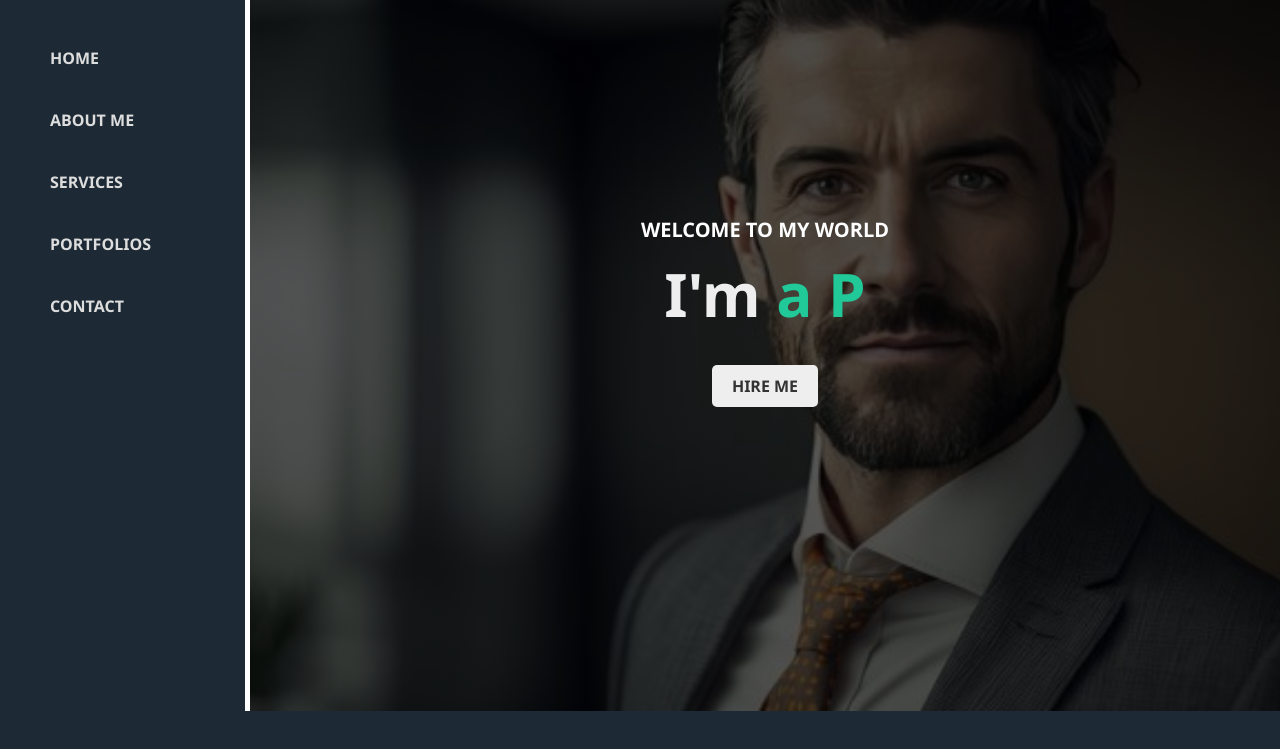
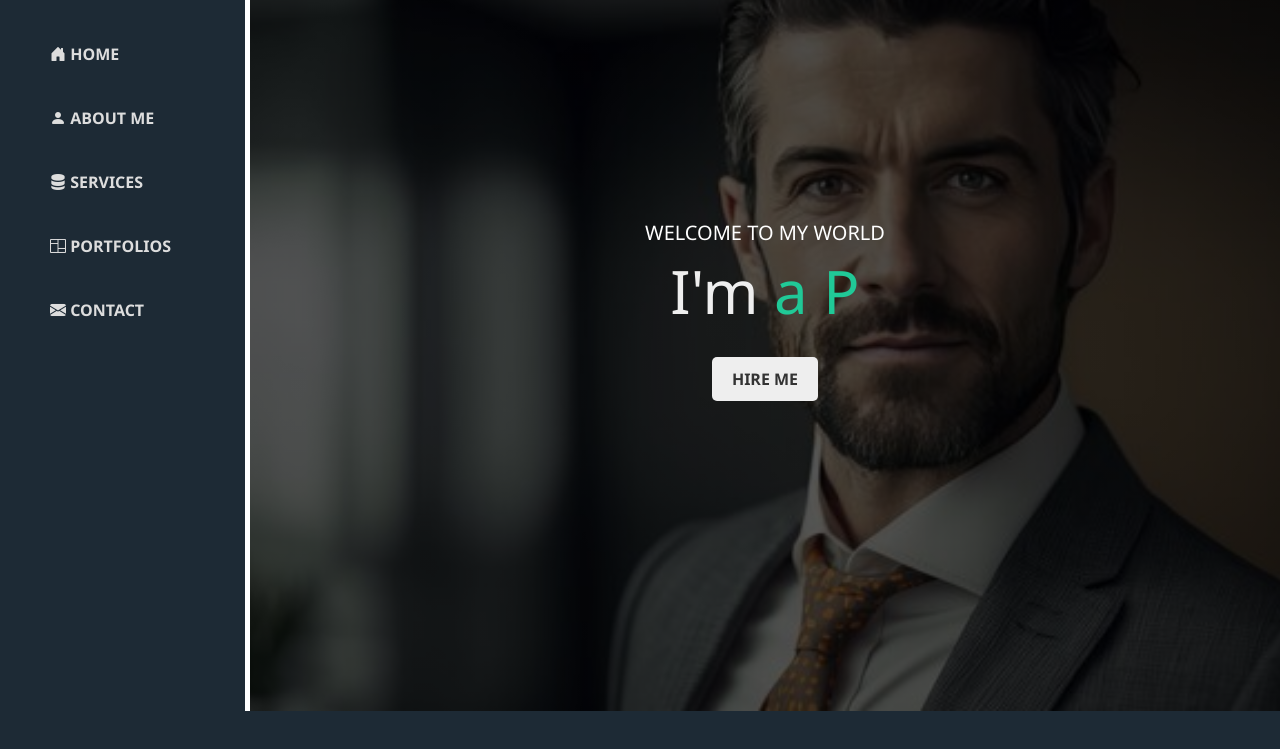
Before and after one commit to atz-shahin/portfolio, a plain HTML site: page index.html in a window 1280 px wide. Shown: the part 89-838 px from the top of the page. Drawn offline with nearby package versions, Linux system fonts and the light colour scheme.

Commit message:
Add files via upload

```diff
--- a/css/index.css
+++ b/css/index.css
@@ -1,23 +1,22 @@
 * {padding: 0; margin: 0; box-sizing: border-box; user-select: none; -ms-user-select: none; -webkit-user-select: none;}
 html, body {font-family: 'Segoe UI', Tahoma, Geneva, Verdana, sans-serif; color: #eee; background: #1D2A35; scroll-behavior: smooth; overflow-x: hidden; height: 10000px;}
-ul {list-style-type: none;}
+ul {list-style-type: none; padding: 0;}
 a {text-decoration: none; transition: all 0.3s;}
 button {border: none; background: none; cursor: pointer;}
 section {padding: 100px 10px;}
 
             /* header section start from here */
 header {position: fixed; width: 250px; height: 100%; top: 0; left: 0; overflow: hidden; transition: all 0.3s; z-index: 10; border-right: 5px solid #fff; padding: 30px;}
-header .header_logo {max-width: 180px; overflow: hidden; display: block; align-self: center; margin: 0 auto 30px auto;}
+header .header_logo {max-width: 180px; overflow: hidden; display: block; margin: 0 auto 30px auto;}
 /* menu items */
-header #menuItems ul li a {display: flex; position:relative; color: #ddd; padding: 20px; transition: all 0.3s; font-weight: bold;}
+header #menuItems ul li a {position:relative; color: #ddd; padding: 20px; transition: all 0.3s; font-weight: bold; display: inline-block; width: 100%;}
 header #menuItems ul li a:hover {box-shadow: inset 0 0 10px #101010; border-radius: 10px;}
-header #menuItems ul li a img {width: 20px; align-self: center;}
-header #menuItems ul li a span {align-self: center; margin-left: 10px;}
 
 /* header sticky */
 header.sticky {background: #ffffffee; border-color: #20C997;}
 header.sticky #menuItems ul li a {color: #1d1d1d;}
 header.sticky #menuItems ul li a:hover {box-shadow: inset 0 0 10px #ccc;}
+header.sticky #menuItems ul li a i {color: #20C997;}
             /* header section end here */
 
 main#main_content {margin-left: 250px;}
--- a/index.html
+++ b/index.html
@@ -5,6 +5,10 @@
     <meta http-equiv="X-UA-Compatible" content="IE=edge">
     <meta name="viewport" content="width=device-width, initial-scale=1.0, user-scalable=no">
     <title>Personal Portfolio</title>
+        <!-- bootstrap -->
+    <link href="https://cdn.jsdelivr.net/npm/bootstrap@5.3.0/dist/css/bootstrap.min.css" rel="stylesheet" integrity="sha384-9ndCyUaIbzAi2FUVXJi0CjmCapSmO7SnpJef0486qhLnuZ2cdeRhO02iuK6FUUVM" crossorigin="anonymous">
+        <!-- icons -->
+    <link rel="stylesheet" href="https://cdn.jsdelivr.net/npm/bootstrap-icons@1.10.5/font/bootstrap-icons.css">
     <link rel="stylesheet" href="css/index.css">
 </head>
 <body>
@@ -13,11 +17,11 @@
     <a href="index.html" class="header_logo" ><img src="image/logo-white.svg" alt="Logo" width="100%"></a>
     <div id="menuItems">
         <ul>
-            <li><a href="index.html" class="navLinks">HOME</a></li>
-            <li><a href="#about_me" class="navLinks">ABOUT ME</a></li>
-            <li><a href="#services" class="navLinks">SERVICES</a></li>
-            <li><a href="#portfolios" class="navLinks">PORTFOLIOS</a></li>
-            <li><a href="#contact" class="navLinks">CONTACT</a></li>
+            <li><a href="index.html" class="navLinks"><i class="bi bi-house-door-fill"></i> HOME</a></li>
+            <li><a href="#about_me" class="navLinks"><i class="bi bi-person-fill"></i> ABOUT ME</a></li>
+            <li><a href="#services" class="navLinks"><i class="bi bi-server"></i> SERVICES</a></li>
+            <li><a href="#portfolios" class="navLinks"><i class="bi bi-columns"></i> PORTFOLIOS</a></li>
+            <li><a href="#contact" class="navLinks"><i class="bi bi-envelope-fill"></i> CONTACT</a></li>
         </ul>
     </div><!-- menu items -->
 
```
